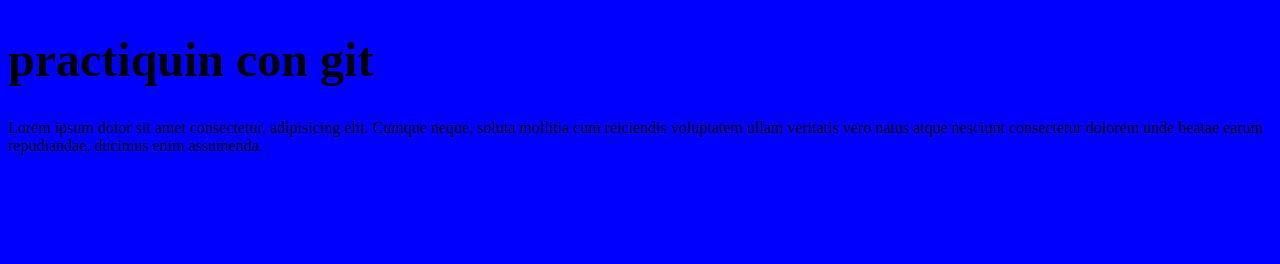
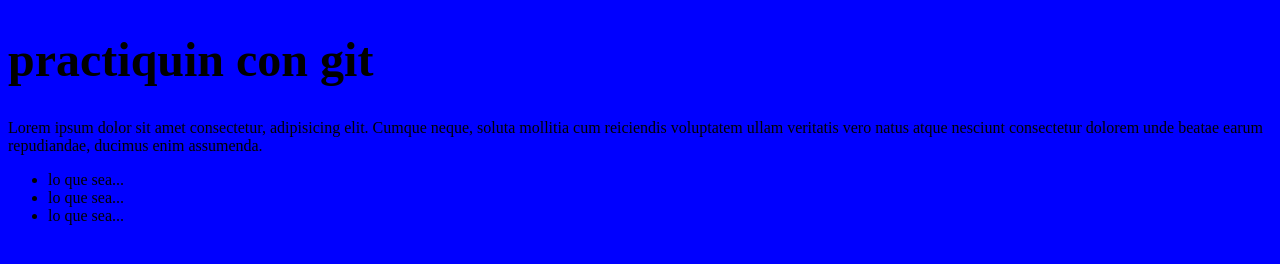
Before and after one commit to piturren/practica-git, a plain HTML site: page index.html in a window 1280 px wide. Drawn offline with Linux system fonts and the light colour scheme.

Commit message:
agregada lista

```diff
--- a/index.html
+++ b/index.html
@@ -11,5 +11,11 @@
     <h1>practiquin con git</h1>
 
     <p>Lorem ipsum dolor sit amet consectetur, adipisicing elit. Cumque neque, soluta mollitia cum reiciendis voluptatem ullam veritatis vero natus atque nesciunt consectetur dolorem unde beatae earum repudiandae, ducimus enim assumenda.</p>
+
+    <ul>
+        <li>lo que sea...</li>
+        <li>lo que sea...</li>
+        <li>lo que sea...</li>
+    </ul>
 </body>
 </html>
```
